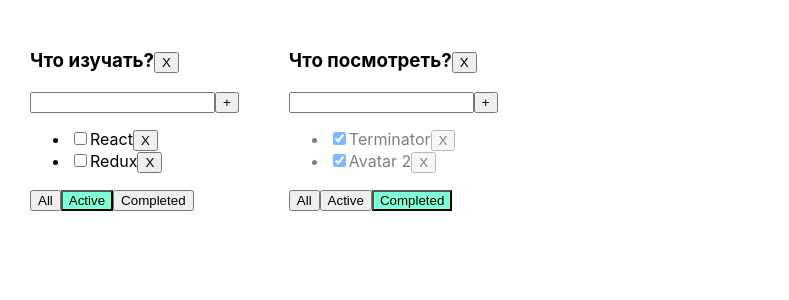
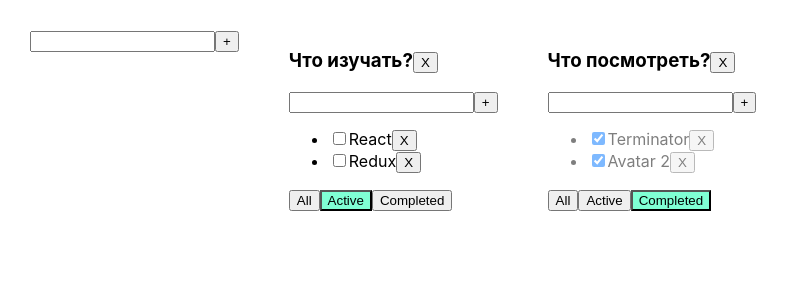
Before and after one commit to Sabituly/danik-todo-react, a React (Create React App) app: page / in a window 1280 px wide. Shown: the top 300 px of the page, without its empty margins (0-789 px from the left). Built offline with nearby package versions, Linux system fonts and the light colour scheme.

Commit message:
sixth video completed)))

```diff
--- /dev/null
+++ b/src/AddItemForm.tsx
@@ -0,0 +1,44 @@
+import React, {ChangeEvent, KeyboardEvent, useState} from "react";
+
+type AddItemFormPropsType = {
+    addItem: (title: string) => void
+
+}
+
+export function AddItemForm(props: AddItemFormPropsType) {
+    const [newTaskTitle, setNewTaskTitle] = useState('');
+    const [error, setError] = useState<string | null>(null);
+    const onNewTitleChangeHandler = (e: ChangeEvent<HTMLInputElement>) => {
+
+        setNewTaskTitle(e.currentTarget.value)
+    }
+    const onKeyPressHandler = (e: KeyboardEvent<HTMLInputElement>) => {
+        setError(null)
+        if (e.charCode === 13) {
+            addTask();
+        }
+    }
+
+    const addTask = () => {
+        if (newTaskTitle.trim() !== "") {
+            props.addItem(newTaskTitle.trim());
+            setNewTaskTitle('');
+        } else {
+            setError('Title is required');
+        }
+
+    }
+
+    return (
+        <div>
+            <input value={newTaskTitle}
+                   onChange={onNewTitleChangeHandler}
+                   onKeyPress={onKeyPressHandler}
+                   className={error ? 'error' : ''}
+            />
+            <button onClick={addTask}>+</button>
+            {error && <div className={'error-message'}>{error}</div>}
+
+        </div>
+    )
+}
--- a/src/App.tsx
+++ b/src/App.tsx
@@ -2,6 +2,7 @@
 import './App.css';
 import {TaskType, Todolist} from "./Todolist";
 import {v1} from "uuid";
+import {AddItemForm} from "./AddItemForm";
 
 export type FilterValuesType = 'all' | 'completed' | 'active'
 export type TodoListType = {
@@ -10,17 +11,29 @@
     filter: FilterValuesType
 }
 
+type TaskStateType = {
+    [key: string] : Array<TaskType>
+}
 function App() {
     // debugger;
     // let arr = useState(initTasks)
     // let tasksObj = arr[0];
     // let setTasks = arr[1];
     //прописываем функции
-    function changeStatus(taskId: string, isDone: boolean, todolistId: string) {
+    function changeTaskStatus(taskId: string, isDone: boolean, todolistId: string) {
         let tasks = tasksObj[todolistId]
         let task = tasks.find(task => task.id === taskId);
         if (task) {
             task.isDone = isDone;
+            setTasksObj({...tasksObj});
+        }
+
+    }
+    function changeTaskTitle(taskId: string, newTitle: string, todolistId: string) {
+        let tasks = tasksObj[todolistId]
+        let task = tasks.find(task => task.id === taskId);
+        if (task) {
+            task.title = newTitle;
             setTasksObj({...tasksObj});
         }
 
@@ -66,7 +79,7 @@
         setTasksObj({...tasksObj});
     }
 
-    let [tasksObj, setTasksObj] = useState({
+    let [tasksObj, setTasksObj] = useState<TaskStateType>({
 
         [todolistId1]: [
 
@@ -86,11 +99,29 @@
             {id: v1(), title: 'Star wars 5', isDone: false},
         ]
     });
-
     // allTasks[todolistId1] - обращение к объекту так как id имеет пробелы и -
-
+    function changeTodolistTitle(id: string, newTitle: string) {
+        const todolist = todolists.find(tl => tl.id === id);
+        if(todolist) {
+            todolist.title = newTitle;
+            setTodolists([...todolists])
+        }
+    }
+    function addTodolist(title: string) {
+       let todolist: TodoListType = {
+           id: v1(),
+           filter: 'all',
+           title: title
+       };
+        setTodolists([todolist,...todolists]);
+        setTasksObj({
+            ...tasksObj,
+            [todolist.id] : []
+        })
+    }
     return (
         <div className="App">
+            <AddItemForm addItem={addTodolist}/>
             {
                 todolists.map((todolist) => {
 
@@ -109,9 +140,11 @@
                                      deleteTaskProps={deleteTask}
                                      changeFilterProps={changeFilter}
                                      addTaskProps={addTask}
-                                     changeStatusProps={changeStatus}
+                                     changeStatusProps={changeTaskStatus}
+                                     changeTaskTitle={changeTaskTitle}
                                      filterProps={todolist.filter}
                                      deleteTodoListProps={deleteTodoList}
+                                     changeTodolistTitle={changeTodolistTitle}
                     />
                 })
             }
--- /dev/null
+++ b/src/EditableSpan.tsx
@@ -0,0 +1,26 @@
+import React, {ChangeEvent, useState} from "react";
+
+export type EditableSpanPropsType = {
+    title: string
+    onChange: (newValue: string) => void
+
+}
+
+export function EditableSpan(props: EditableSpanPropsType) {
+
+    let [editMode, setEditMode] = useState(false)
+    let [title, setTitle] = useState("")
+    const activateEditMode = () => {
+        setEditMode(true);
+        setTitle(props.title);
+    }
+    const activateViewMode = () => {
+        setEditMode(false);
+        props.onChange(title);
+    }
+    const onChangeTitleHandler = (e: ChangeEvent<HTMLInputElement>) => setTitle(e.currentTarget.value)
+    return  (editMode
+            ? <input type="text" value={title} onChange={onChangeTitleHandler} onBlur={activateViewMode} autoFocus/>
+            : <span onDoubleClick={activateEditMode}>{props.title}</span>
+    )
+}
--- a/src/Todolist.tsx
+++ b/src/Todolist.tsx
@@ -1,8 +1,7 @@
-import React, {ChangeEvent, KeyboardEvent, useState} from "react";
+import React, {ChangeEvent} from "react";
 import {FilterValuesType} from "./App";
-import {Simulate} from "react-dom/test-utils";
-import {TodoListType} from "./App";
-import error = Simulate.error;
+import {AddItemForm} from "./AddItemForm";
+import {EditableSpan} from "./EditableSpan";
 
 export type TaskType = {
     id: string
@@ -15,87 +14,70 @@
     tasks: Array<TaskType>
     deleteTaskProps: (taskId: string, todolistId: string) => void
     addTaskProps: (title: string, todolistId: string) => void
-    changeFilterProps: (value: FilterValuesType, todolistId:string) => void
+    changeFilterProps: (value: FilterValuesType, todolistId: string) => void
     changeStatusProps: (taskId: string, isDone: boolean, todolistId: string) => void
+    changeTaskTitle: (taskId: string, newTitle: string, todolistId: string) => void
     filterProps: FilterValuesType
     deleteTodoListProps: (todolistId: string) => void;
+    changeTodolistTitle: (id: string, newTitle: string) => void;
 }
 
 export function Todolist(props: Propstype) {
     // debugger
-
-    const [newTaskTitle, setNewTaskTitle] = useState('');
-    const [error, setError] = useState<string | null>(null);
-
-    //выносим функции из return
-
-    const onNewTitleChangeHandler = (e: ChangeEvent<HTMLInputElement>) => {
-
-        setNewTaskTitle(e.currentTarget.value)
-    }
-    const onKeyPressHandler = (e: KeyboardEvent<HTMLInputElement>) => {
-        setError(null)
-        if (e.charCode === 13) {
-            addTask();
-        }
-    }
-    const addTask = () => {
-        if (newTaskTitle.trim() !== "") {
-            props.addTaskProps(newTaskTitle.trim(), props.id);
-            setNewTaskTitle('');
-        } else {
-            setError('Title is required');
-        }
-
-    }
     const onAllClickHandler = () => props.changeFilterProps('all', props.id);
     const onActiveClickHandler = () => props.changeFilterProps('active', props.id);
     const onCompletedClickHandler = () => props.changeFilterProps('completed', props.id);
     const deleteTodoListProps = () => {
-
-       props.deleteTodoListProps(props.id);
-
+        props.deleteTodoListProps(props.id);
+    }
+    const changeTodoListTitle = (newTitle: string) => {
+        props.changeTodolistTitle(props.id, newTitle);
+    }
+    const addTask = (title: string) => {
+        props.addTaskProps(title, props.id)
     }
     return (
 
         <div>
-            <h3>{props.title}<button onClick={deleteTodoListProps}>X</button></h3>
-            <div>
-                <input value={newTaskTitle}
-                       onChange={onNewTitleChangeHandler}
-                       onKeyPress={onKeyPressHandler}
-                       className={error ? 'error' : ''}
-                />
-                <button onClick={addTask}>+</button>
-                {error && <div className={'error-message'}>{error}</div>}
-
-            </div>
+            <h3><EditableSpan title={props.title} onChange={changeTodoListTitle}/>
+                <button onClick={deleteTodoListProps}>X</button>
+            </h3>
+            <AddItemForm addItem={addTask}/>
             <ul>
                 {
                     props.tasks.map((task) => {
-                        const onDeleteHandler = () => {
+                        const onClickHandler = () => {
                             props.deleteTaskProps(task.id, props.id)
                         }
-                        const onChangeChecked = (e: ChangeEvent<HTMLInputElement>) => {
+                        const onChangeStatusHandler = (e: ChangeEvent<HTMLInputElement>) => {
                             // console.log(task.id + e.currentTarget.checked)
                             props.changeStatusProps(task.id, e.currentTarget.checked, props.id)
+                        }
+                        const onChangeTitleHandler = (newValue: string) => {
+                            props.changeTaskTitle(task.id, newValue, props.id)
                         }
                         return (
                             <li key={task.id} className={task.isDone ? 'is-done' : ''}>
                                 <input type="checkbox"
-                                       onChange={onChangeChecked}
+                                       onChange={onChangeStatusHandler}
                                        checked={task.isDone}/>
-                                <span>{task.title}</span>
-                                <button onClick={onDeleteHandler}>X</button>
+
+                                <EditableSpan title={task.title} onChange={onChangeTitleHandler}/>
+                                <button onClick={onClickHandler}>X</button>
                             </li>
                         )
                     })
                 }
             </ul>
             <div>
-                <button className={props.filterProps === 'all' ? 'active-filter' : ''} onClick={onAllClickHandler}>All</button>
-                <button className={props.filterProps === 'active' ? 'active-filter' : ''} onClick={onActiveClickHandler}>Active</button>
-                <button className={props.filterProps === 'completed' ? 'active-filter' : ''} onClick={onCompletedClickHandler}>Completed</button>
+                <button className={props.filterProps === 'all' ? 'active-filter' : ''} onClick={onAllClickHandler}>All
+                </button>
+                <button className={props.filterProps === 'active' ? 'active-filter' : ''}
+                        onClick={onActiveClickHandler}>Active
+                </button>
+                <button className={props.filterProps === 'completed' ? 'active-filter' : ''}
+                        onClick={onCompletedClickHandler}>Completed
+                </button>
             </div>
         </div>
     )
```
